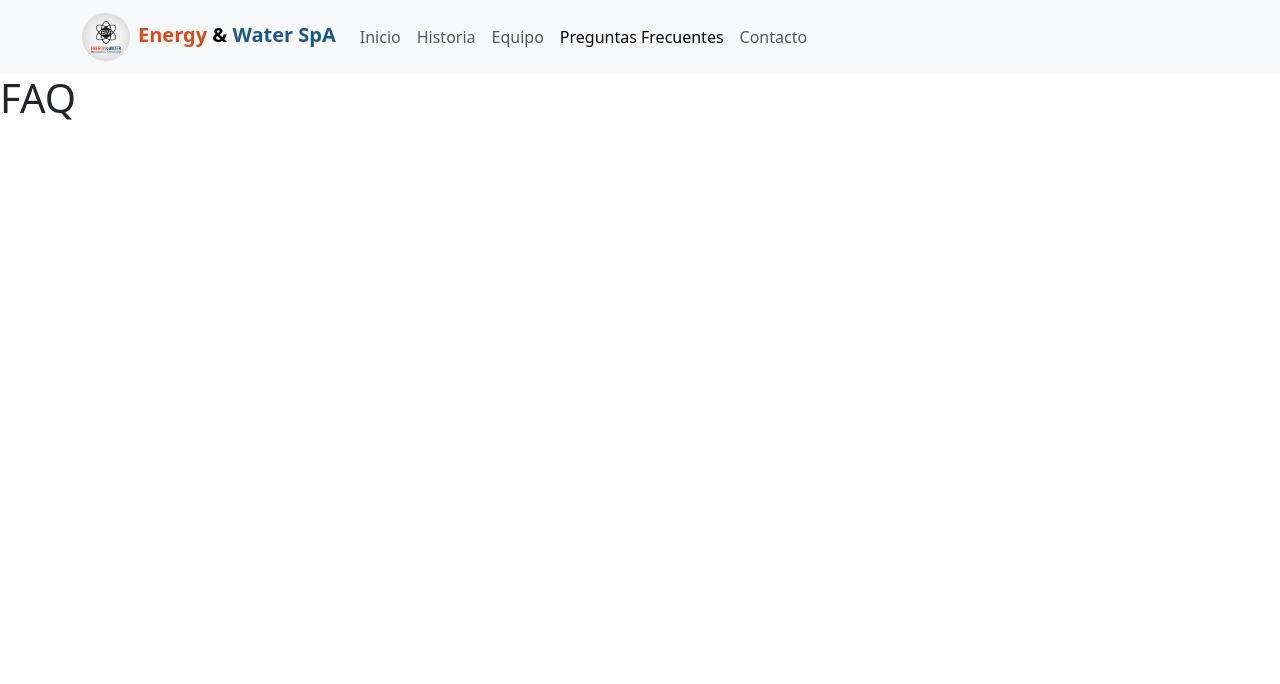
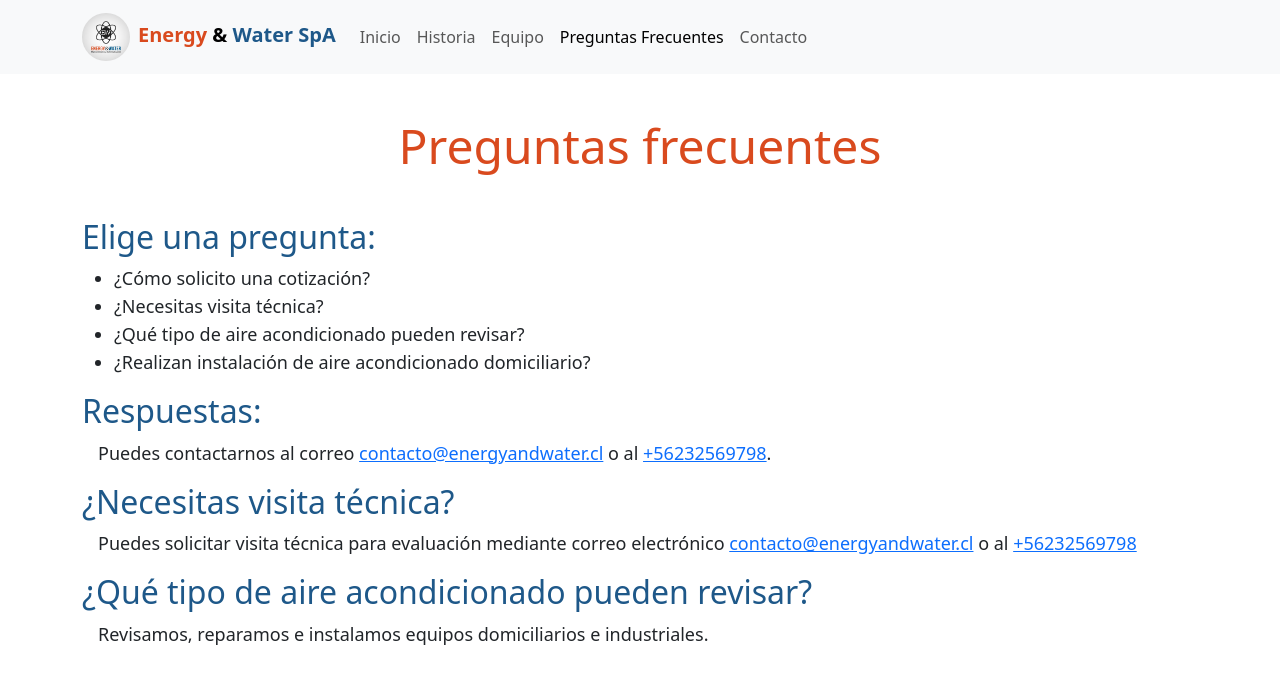
Before and after one commit to daniOlg/uni-projects, a React (Vite) app in the folder frontend/project-2/: page / in a window 1280 px wide. Both pictures are taken after a click on the tab "Preguntas Frecuentes". Shown: the top 684 px of the page. Built offline with nearby package versions, Linux system fonts and the light colour scheme.

Commit message:
feat: add faq page/card

```diff
--- a/frontend/project-2/src/App.tsx
+++ b/frontend/project-2/src/App.tsx
@@ -2,6 +2,7 @@ import Tab from 'react-bootstrap/Tab';
 import AppNavbar from "./components/Navbar.tsx";
 import {useState} from "react";
 import ContactPage from "./components/ContactPage.tsx";
+import FAQPage from "./components/FAQPage.tsx";
 
 function App() {
   const [activeKey, setActiveKey] = useState('home');
@@ -21,7 +22,7 @@ function App() {
             <h1>Team</h1>
           </Tab.Pane>
           <Tab.Pane eventKey="faq">
-            <h1>FAQ</h1>
+            <FAQPage/>
           </Tab.Pane>
           <Tab.Pane eventKey="contact">
             <ContactPage/>
--- /dev/null
+++ b/frontend/project-2/src/components/FAQPage.tsx
@@ -0,0 +1,33 @@
+import Container from "react-bootstrap/Container";
+
+function FAQPage() {
+  return (
+    <Container className="mt-12">
+      <div className="row">
+        <div className="col-12">
+          <h1 className="text-company-primary text-5xl mb-5 text-center">Preguntas frecuentes</h1>
+          <h2 className="text-company-secondary">Elige una pregunta:</h2>
+          <ul className="text-lg">
+            <li>¿Cómo solicito una cotización?</li>
+            <li>¿Necesitas visita técnica?</li>
+            <li>¿Qué tipo de aire acondicionado pueden revisar?</li>
+            <li>¿Realizan instalación de aire acondicionado domiciliario?</li>
+          </ul>
+          <h2 className="text-company-secondary">Respuestas:</h2>
+          <p className="text-lg pl-4">Puedes contactarnos al correo <a
+            href="mailto:contacto@energyandwater.cl">contacto@energyandwater.cl</a> o
+            al <a href="tel:+56232569798">+56232569798</a>.
+          </p>
+          <h2 className="text-company-secondary">¿Necesitas visita técnica?</h2>
+          <p className="text-lg pl-4">Puedes solicitar visita técnica para evaluación mediante correo electrónico <a
+            href="mailto:contacto@energyandwater.cl">contacto@energyandwater.cl</a> o
+            al <a href="tel:+56232569798">+56232569798</a></p>
+          <h2 className="text-company-secondary">¿Qué tipo de aire acondicionado pueden revisar?</h2>
+          <p className="text-lg pl-4">Revisamos, reparamos e instalamos equipos domiciliarios e industriales.</p>
+        </div>
+      </div>
+    </Container>
+  );
+}
+
+export default FAQPage;
--- a/frontend/project-2/tailwind.config.js
+++ b/frontend/project-2/tailwind.config.js
@@ -9,6 +9,7 @@ export default {
       colors: {
         'company-primary': '#d94a1e',
         'company-secondary': '#1e5889',
+        'card-bg': '#233da9',
       },
     },
   },
```
